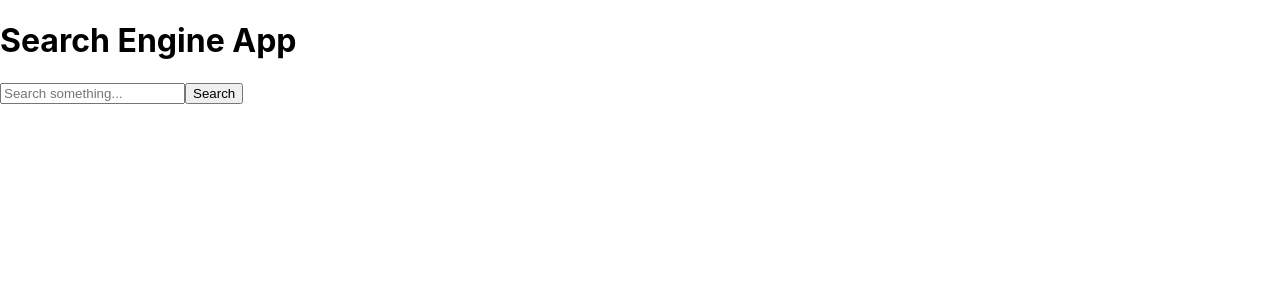
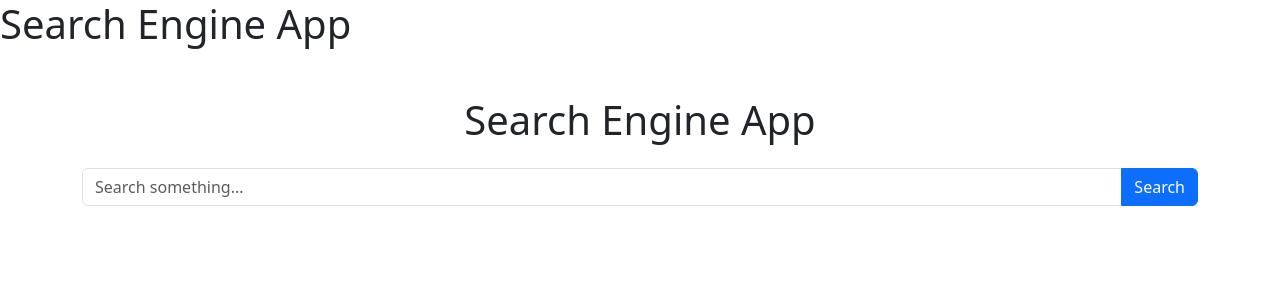
Before and after one commit to Melkzedk/Search-Engine-App, a React (Create React App) app: page / in a window 1280 px wide. Shown: the top 300 px of the page. Built offline with nearby package versions, Linux system fonts and the light colour scheme.

Commit message:
added boostrap

```diff
--- a/package.json
+++ b/package.json
@@ -8,6 +8,7 @@
     "@testing-library/react": "^16.3.0",
     "@testing-library/user-event": "^13.5.0",
     "axios": "^1.9.0",
+    "bootstrap": "^5.3.6",
     "react": "^19.1.0",
     "react-dom": "^19.1.0",
     "react-scripts": "5.0.1",
--- a/src/SearchComponent.js
+++ b/src/SearchComponent.js
@@ -26,25 +26,37 @@ const SearchComponent = () => {
   };
 
   return (
-    <div>
-      <form onSubmit={handleSearch}>
+    <div className="container mt-5">
+      <h1 className="text-center mb-4">Search Engine App</h1>
+      <form onSubmit={handleSearch} className="mb-4">
+        <div className="input-group">
           <input
             type="text"
+            className="form-control"
             placeholder="Search something..."
             value={query}
             onChange={(e) => setQuery(e.target.value)}
           />
-        <button type="submit">Search</button>
+          <button type="submit" className="btn btn-primary">
+            Search
+          </button>
+        </div>
       </form>
 
+      <div className="list-group">
         {results.map((item, index) => (
-        <div key={index} style={{ margin: '20px 0' }}>
-          <a href={item.url} target="_blank" rel="noopener noreferrer">
-            <h3>{item.title}</h3>
+          <a
+            key={index}
+            href={item.url}
+            target="_blank"
+            rel="noopener noreferrer"
+            className="list-group-item list-group-item-action"
+          >
+            <h5 className="mb-1">{item.title}</h5>
+            <p className="mb-1">{item.description}</p>
           </a>
-          <p>{item.description}</p>
+        ))}
       </div>
-      ))}
     </div>
   );
 };
--- a/src/index.js
+++ b/src/index.js
@@ -3,6 +3,7 @@ import ReactDOM from 'react-dom/client';
 import './index.css';
 import App from './App';
 import reportWebVitals from './reportWebVitals';
+import 'bootstrap/dist/css/bootstrap.min.css';
 
 const root = ReactDOM.createRoot(document.getElementById('root'));
 root.render(
```
Also changed, not shown: 1 other file (tests, documents, lock files or other folders). Lines whose indentation alone changed are shown as unchanged.
